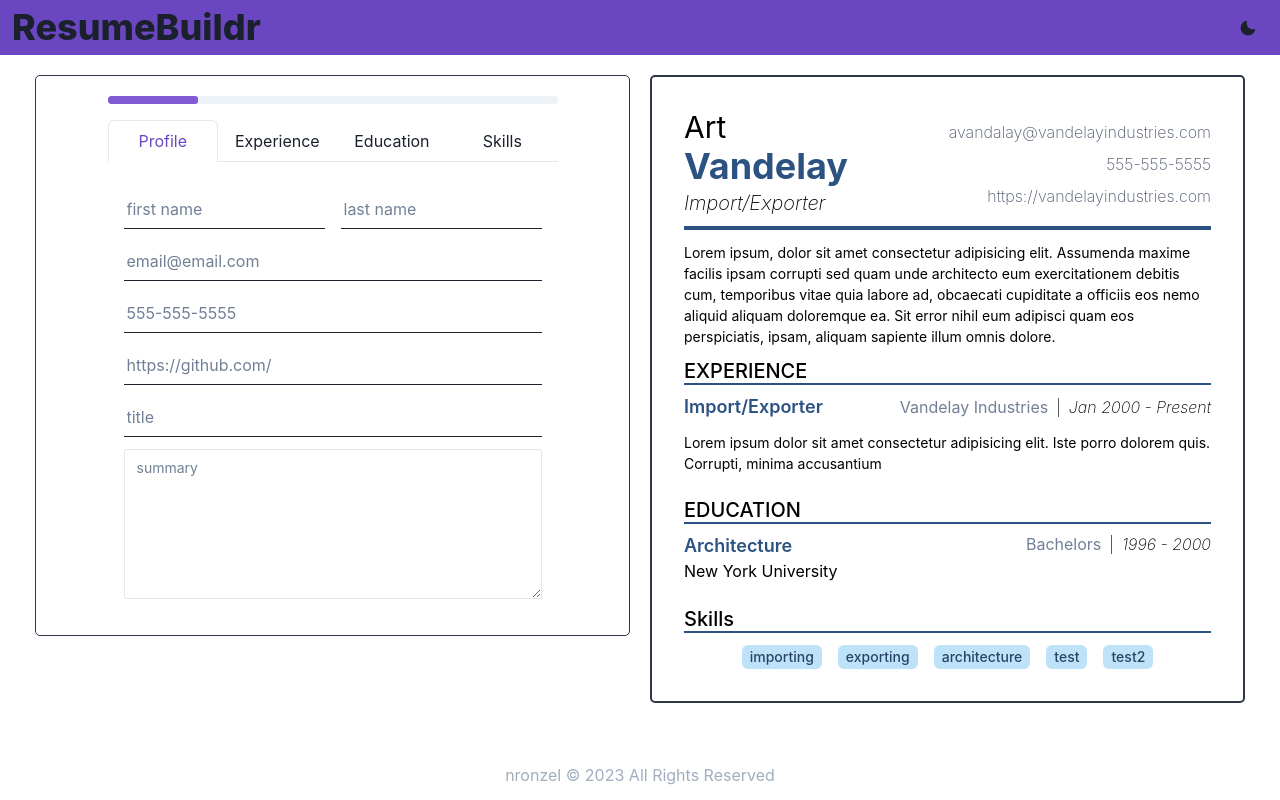
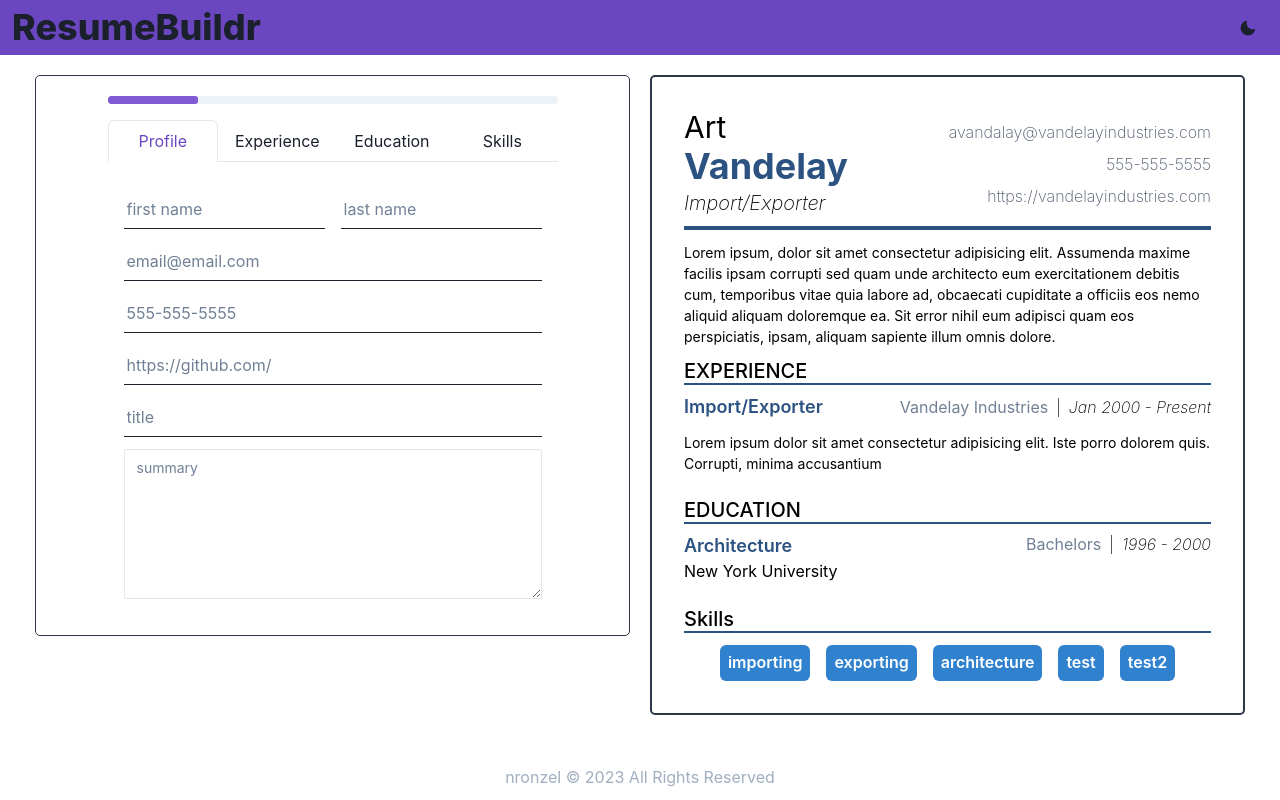
Before and after one commit to nronzel/resume-maker, a React (Vite) app: page / in a window 1280 px wide. Built offline with nearby package versions, Linux system fonts and the light colour scheme.

Commit message:
modified style

```diff
--- a/src/components/SkillsPreview.jsx
+++ b/src/components/SkillsPreview.jsx
@@ -8,7 +8,15 @@
   render() {
     const { skill, id } = this.props;
     return (
-      <Tag colorScheme="blue" key={id}>
+      <Tag
+        colorScheme="blue"
+        key={id}
+        variant="solid"
+        fontWeight="semibold"
+        fontSize="md"
+        size="md"
+        p={2}
+      >
         {skill}
       </Tag>
     );
```
